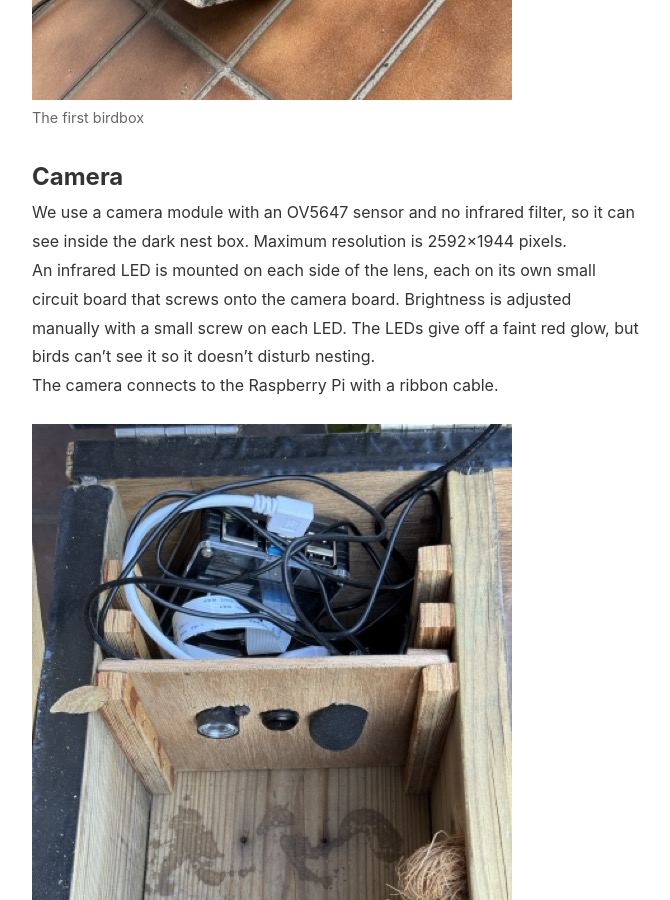
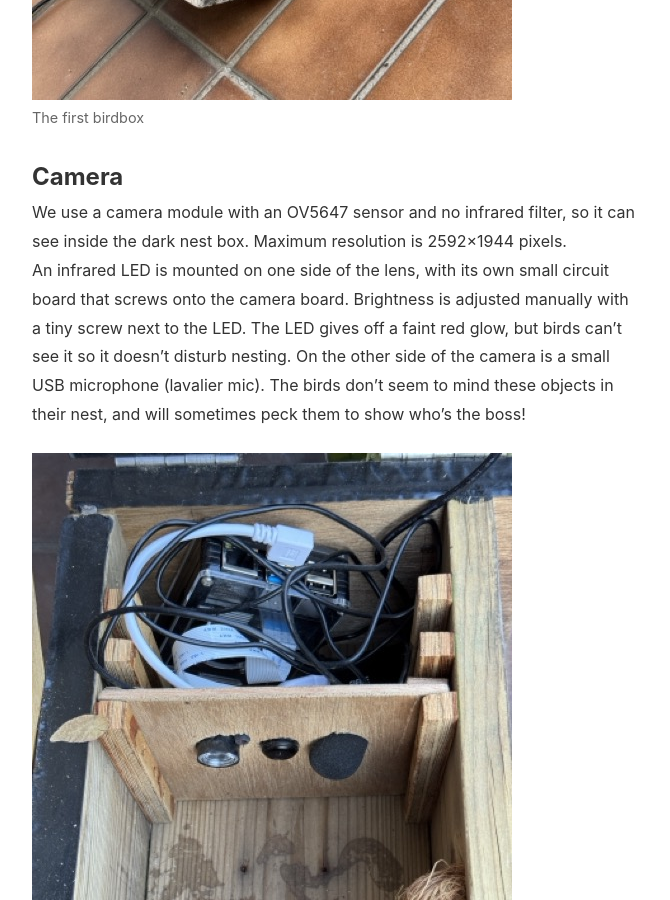
Before and after one commit to tagawa/maison-hina, a Jekyll site: the page built from en/setup.md, in a window 1280 px wide and 900 px high, scrolled down 902 px. Shown: the whole window, without its empty margins (304-974 px from the left). Built offline with Jekyll 4.4.1, drawn with Linux system fonts in a browser that asks for light colours; comment, search, counter and statistics services are not loaded.

Commit message:
Update setup.md

```diff
--- a/en/setup.md
+++ b/en/setup.md
@@ -25,9 +25,7 @@ After each nesting season, we remove the old nest material and sterilise the box
 
 We use a camera module with an OV5647 sensor and no infrared filter, so it can see inside the dark nest box. Maximum resolution is 2592×1944 pixels.
 
-An infrared LED is mounted on each side of the lens, each on its own small circuit board that screws onto the camera board. Brightness is adjusted manually with a small screw on each LED. The LEDs give off a faint red glow, but birds can't see it so it doesn't disturb nesting.
-
-The camera connects to the Raspberry Pi with a ribbon cable.
+An infrared LED is mounted on one side of the lens, with its own small circuit board that screws onto the camera board. Brightness is adjusted manually with a tiny screw next to the LED. The LED gives off a faint red glow, but birds can't see it so it doesn't disturb nesting. On the other side of the camera is a small USB microphone (lavalier mic). The birds don't seem to mind these objects in their nest, and will sometimes peck them to show who's the boss!
 
 <figure>
   <img src="/assets/images/birdbox_v2_interior.jpg" alt="Inside the current birdbox — camera module, one infrared LED, and a USB microphone" width="480" height="640" loading="lazy">
```
